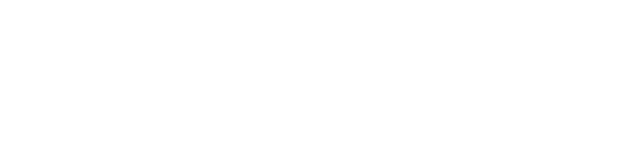
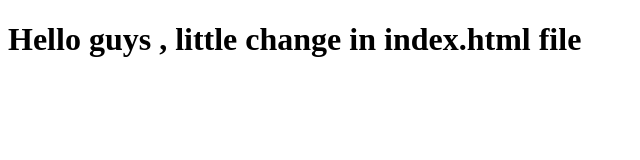
Before and after one commit to pulkit1245/devops-practice, a plain HTML site: page Index.html in a window 1280 px wide. Shown: the whole page, without its empty margins (0-640 px from the left). Drawn offline with Linux system fonts and the light colour scheme.

Commit message:
Updated index.html

```diff
--- a/Index.html
+++ b/Index.html
@@ -6,6 +6,6 @@
     <title>Document</title>
 </head>
 <body>
-
+    <h1>Hello guys , little change in index.html file</h1>
 </body>
 </html>
```
